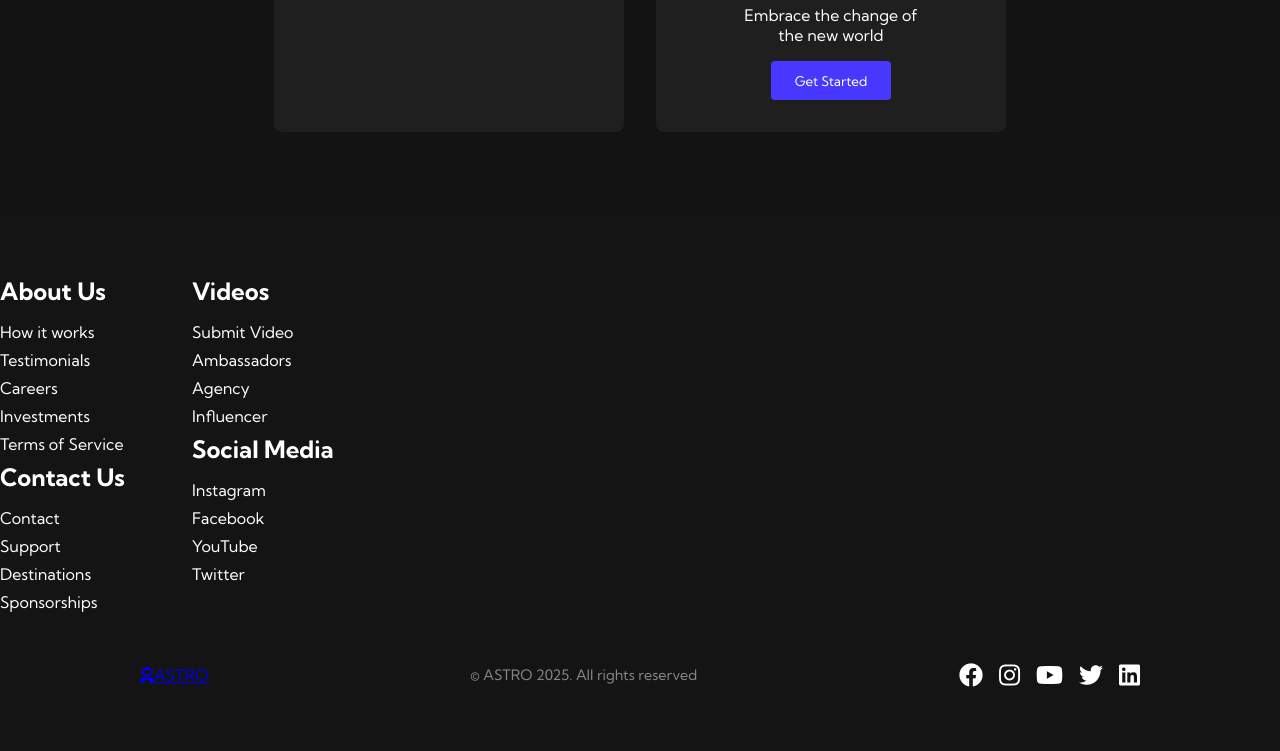
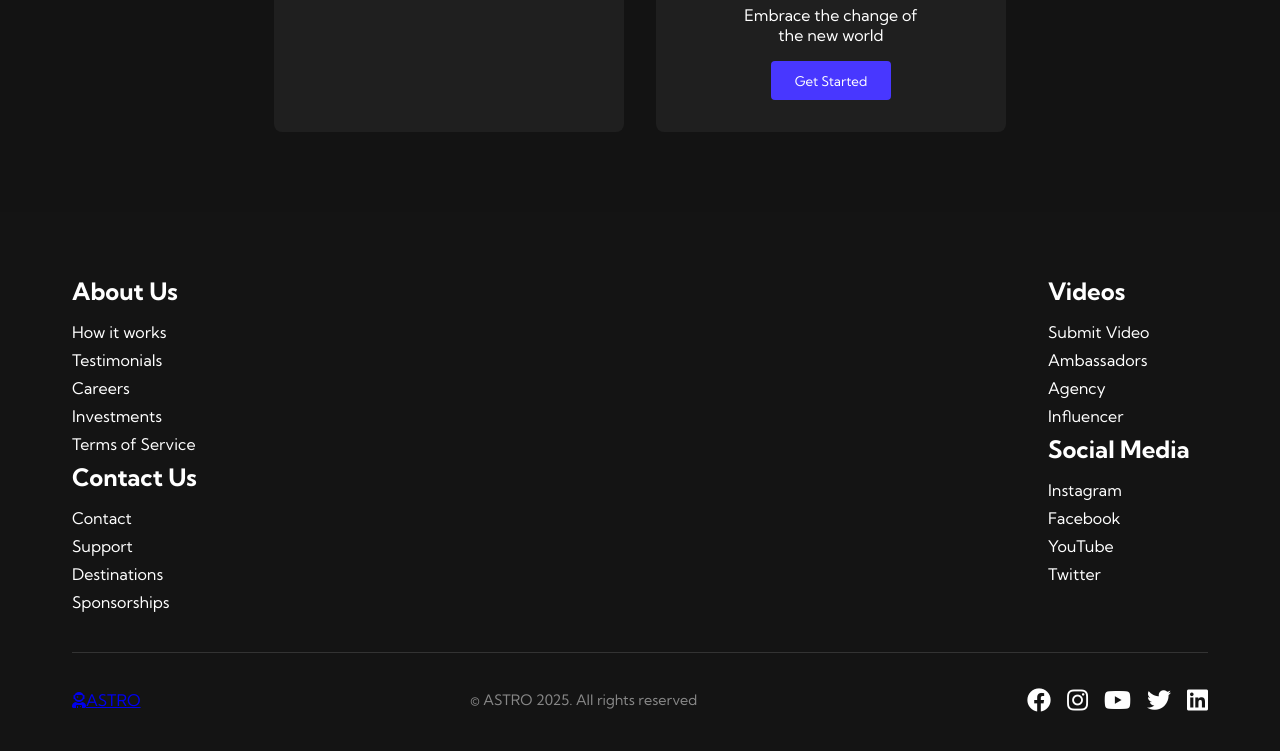
Before and after one commit to Teshurah/Landing-Page, a plain HTML site: page index.html in a window 1280 px wide. Shown: the part 1453-2204 px from the top of the page. Drawn offline with Linux system fonts and the light colour scheme.

Commit message:
Update styles.css

```diff
--- a/styles.css
+++ b/styles.css
@@ -170,14 +170,17 @@ body {
 
 /* Footer */
 .footer__container {
-  background: #141414;
-  padding: 4rem 0;
+   background: #141414;
+  padding: 4rem 2rem;
+  max-width: 1200px;
+  margin: 0 auto;
 }
 
 .footer__links {
-  display: flex;
+ display: flex;
+  justify-content: space-between;
   flex-wrap: wrap;
-  gap: 2rem;
+  gap: 4rem;
 }
 
 .footer__link--items {
@@ -202,13 +205,14 @@ body {
 }
 
 .social__media--wrap {
-  margin-top: 2rem;
   display: flex;
-  flex-wrap: wrap;
   justify-content: space-between;
   align-items: center;
-  max-width: 1000px;
-  margin: 40px auto 0;
+  flex-wrap: wrap;
+  margin-top: 2rem;
+  padding-top: 2rem;
+  border-top: 1px solid #333;
+  gap: 1.5rem;
 }
 
 .social__icons {
```
